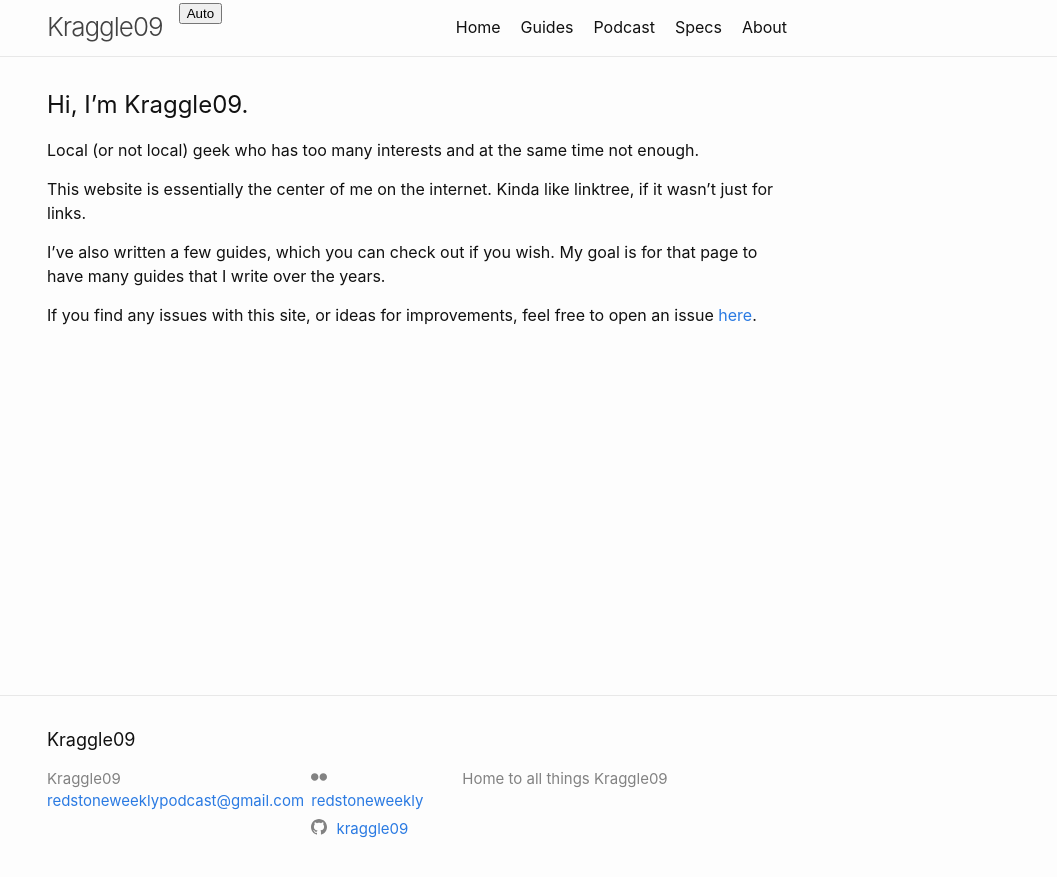
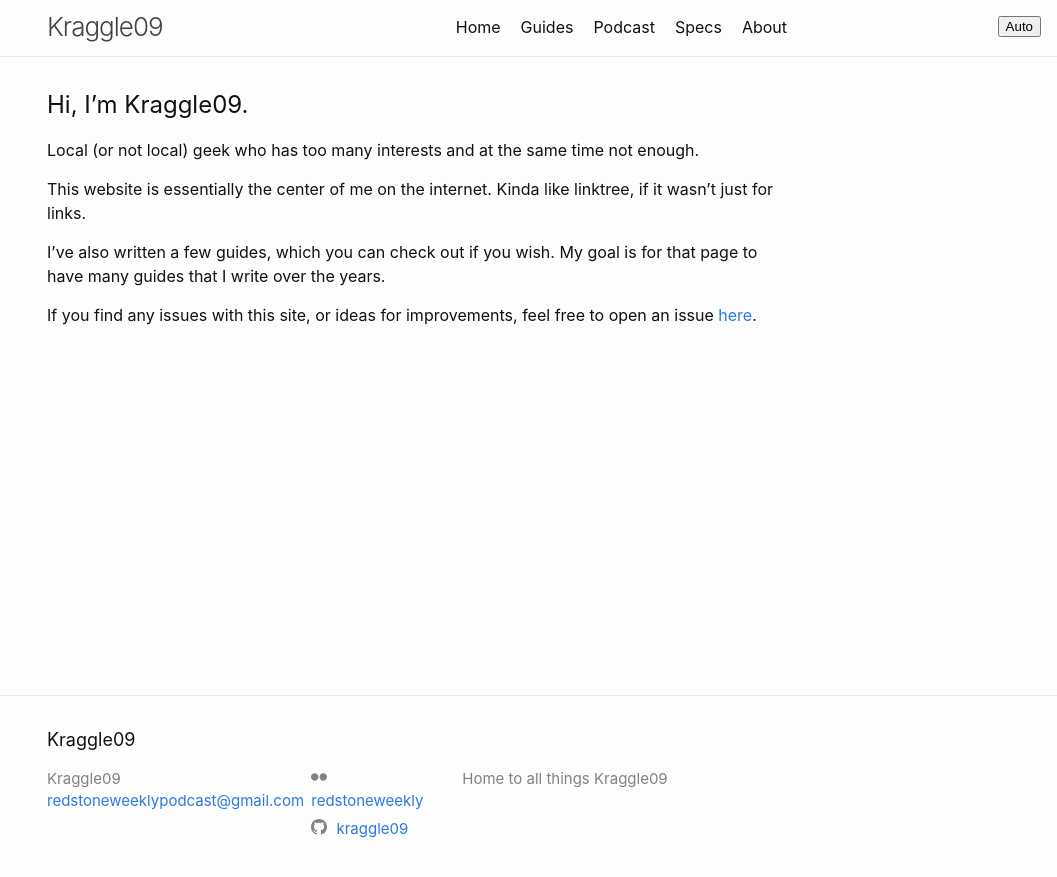
Before and after one commit to Kraggle09/kraggle09.github.io, a Jekyll site: the page built from docs/index.markdown, in a window 1280 px wide. Shown: the top 877 px of the page, without its empty margins (223-1280 px from the left). Built offline with Jekyll 4.4.1, drawn with Linux system fonts in a browser that asks for light colours.

Commit message:
Fixed positioning?

```diff
--- a/docs/_includes/header.html
+++ b/docs/_includes/header.html
@@ -3,7 +3,7 @@
     {%- assign custom_order = site.data.nav_order -%}
     <a class="site-title" rel="author" href="{{ "/" | relative_url }}">{{ site.title | escape }}</a>
 
-    <button id="theme-toggle" aria-label="Toggle theme" style="margin-left:1rem;">
+    <button id="theme-toggle" aria-label="Toggle theme" style="position:absolute;top:1rem;right:1rem;">
       Auto
     </button>
 
```
